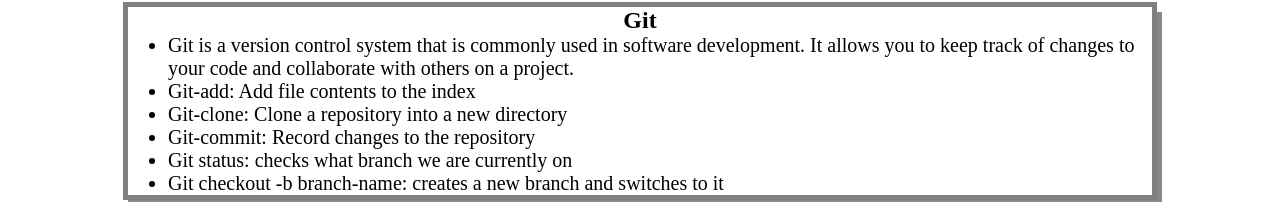
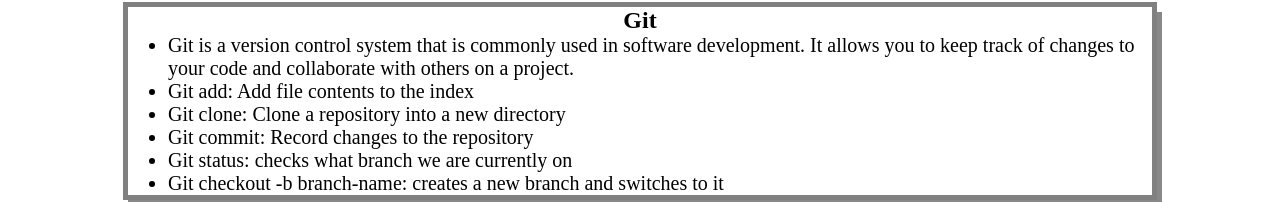
Before and after one commit to AshtonJ7/prework-study-guide, a plain HTML site: page index.html in a window 1280 px wide. Shown: the part 611-813 px from the top of the page. Drawn offline with Linux system fonts and the light colour scheme.

Commit message:
added code to HTML file

```diff
--- a/index.html
+++ b/index.html
@@ -42,9 +42,9 @@
         <h2>Git</h2>
         <ul>
           <li>Git is a version control system that is commonly used in software development. It allows you to keep track of changes to your code and collaborate with others on a project.</li>
-          <li>Git-add: Add file contents to the index</li>
-          <li>Git-clone: Clone a repository into a new directory</li>
-          <li>Git-commit: Record changes to the repository</li>
+          <li>Git add: Add file contents to the index</li>
+          <li>Git clone: Clone a repository into a new directory</li>
+          <li>Git commit: Record changes to the repository</li>
           <li>Git status: checks what branch we are currently on</li>
           <li>Git checkout -b branch-name: creates a new branch and switches to it</li>
         </ul>
```
